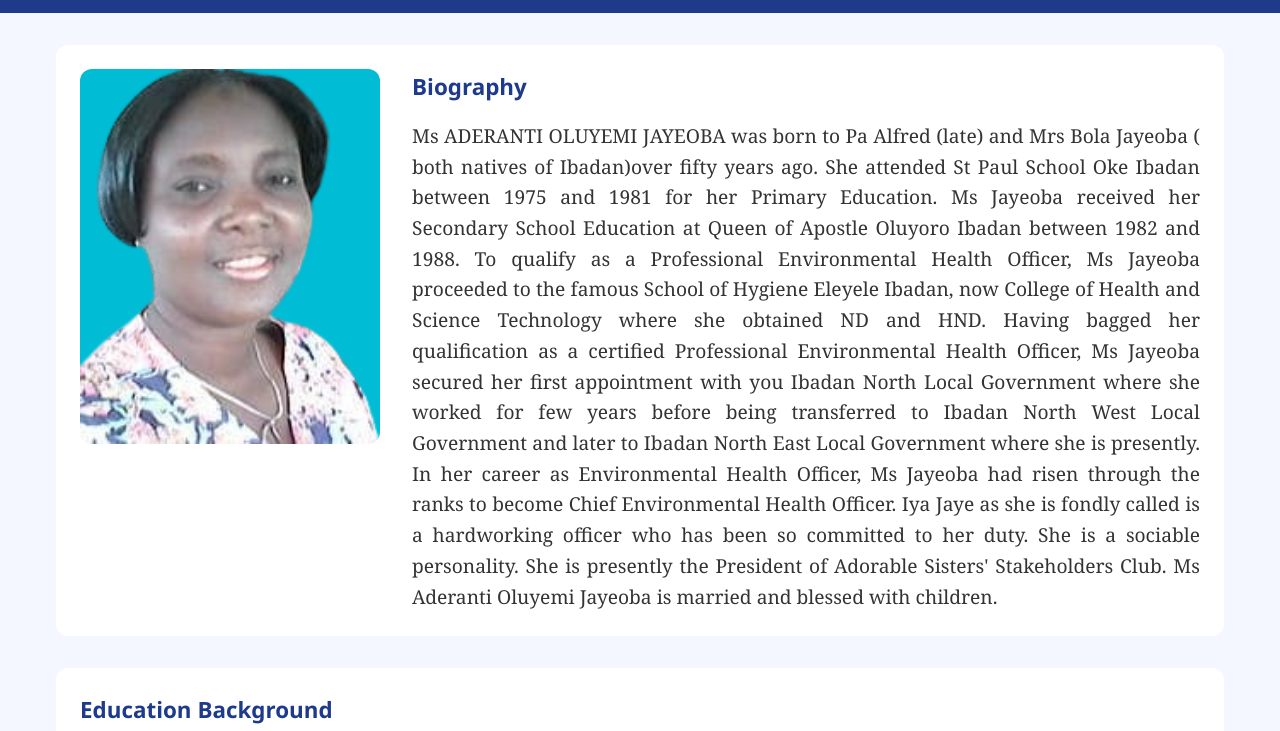
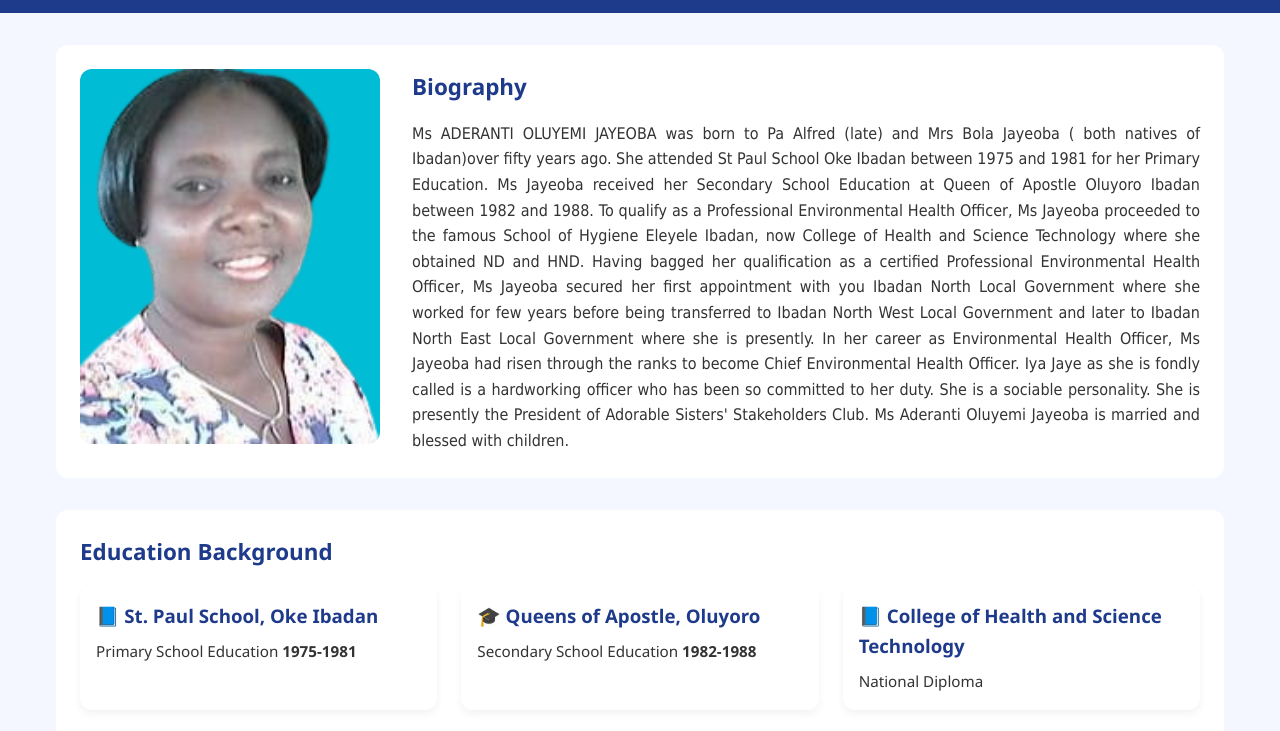
Before and after one commit to Hadeyemy/jayeoba, a plain HTML site: page index.html in a window 1280 px wide. Shown: the part 59-790 px from the top of the page. Drawn offline with nearby package versions, Linux system fonts and the light colour scheme.

Commit message:
Update index.html

```diff
--- a/index.html
+++ b/index.html
@@ -121,9 +121,9 @@
     }
     .bio-text p {
         text-align: justify;       /* Options: left, center, right, justify */
-      font-family: 'Georgia', serif;  /* Choose any font: Arial, Georgia, Roboto, etc. */
-      font-size: 1.2rem;         /* Adjust as needed */
-      line-height: 1.6;          /* Better readability */
+      font-family: 'Tahoma', serif;  /* Choose any font: Arial, Georgia, Roboto, etc. */
+      font-size: 1.rem;         /* Adjust as needed */
+      line-height: 1.;          /* Better readability */
       color: #333;
     }
 
```
